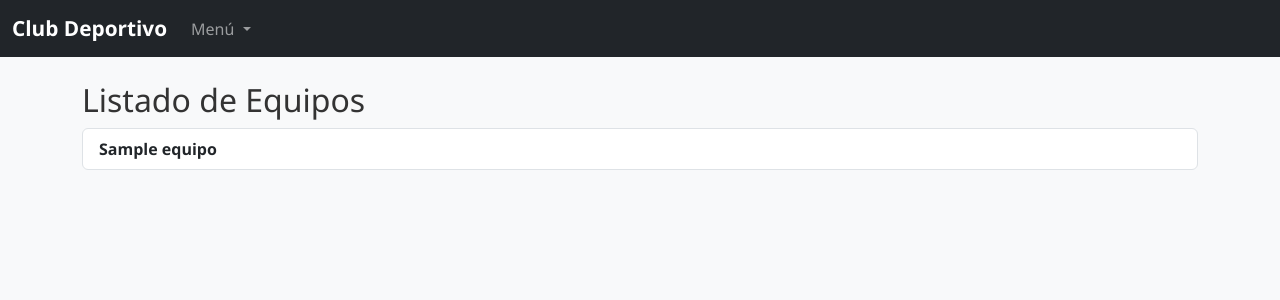
After one commit to AdrianG2405/club_deportivo, a PHP site: page /administrar/equipos.php in a window 1280 px wide. The commit adds this page. Shown: the top 300 px of the page. Run offline with PHP 8.4, Linux system fonts and the light colour scheme; tables that the repository leaves empty or names only in its code hold one stand-in row (values such as "Sample post").

Commit message:
Descripción del cambio

```diff
--- a/Includes/header.php
+++ b/Includes/header.php
@@ -2,38 +2,48 @@
 <html lang="es">
 <head>
     <meta charset="UTF-8">
-    <title>Club Deportivo</title>
     <meta name="viewport" content="width=device-width, initial-scale=1">
 
-    <!-- Bootstrap 5.3 CSS -->
+    <title>Club Deportivo</title>
+
+    <!-- Bootstrap CSS -->
     <link href="https://cdn.jsdelivr.net/npm/bootstrap@5.3.2/dist/css/bootstrap.min.css" rel="stylesheet">
 
-    <!-- Iconos Bootstrap -->
+    <!-- Bootstrap Icons -->
     <link rel="stylesheet" href="https://cdn.jsdelivr.net/npm/bootstrap-icons@1.10.5/font/bootstrap-icons.css">
 
     <!-- Tu CSS personalizado -->
     <link rel="stylesheet" href="/club_deportivo/css/estilos.css">
 </head>
 <body>
+<nav class="navbar navbar-expand-lg navbar-dark bg-dark">
+  <div class="container-fluid">
+    <a class="navbar-brand" href="/club_deportivo/index.php">Club Deportivo</a>
+    <button class="navbar-toggler" type="button" data-bs-toggle="collapse" data-bs-target="#navbarNavDropdown" aria-controls="navbarNavDropdown" aria-expanded="false" aria-label="Toggle navigation">
+      <span class="navbar-toggler-icon"></span>
+    </button>
 
-<!-- Menú de navegación -->
-<nav class="navbar navbar-expand-lg navbar-dark bg-dark shadow-sm">
-    <div class="container">
-        <a class="navbar-brand" href="/club_deportivo/index.php">🏅 Club Deportivo</a>
-        <button class="navbar-toggler" type="button" data-bs-toggle="collapse" data-bs-target="#navbarNav"
-                aria-controls="navbarNav" aria-expanded="false" aria-label="Toggle navigation">
-            <span class="navbar-toggler-icon"></span>
-        </button>
+    <div class="collapse navbar-collapse" id="navbarNavDropdown">
+      <ul class="navbar-nav">
 
-        <div class="collapse navbar-collapse" id="navbarNav">
-            <ul class="navbar-nav ms-auto">
-                <li class="nav-item"><a class="nav-link" href="/club_deportivo/index.php">Inicio</a></li>
-                <li class="nav-item"><a class="nav-link" href="/club_deportivo/administrar/entrenador.php">Entrenadores</a></li>
-                <li class="nav-item"><a class="nav-link" href="/club_deportivo/administrar/padre.php">Padres</a></li>
-                <li class="nav-item"><a class="nav-link" href="/club_deportivo/administrar/calendario.php">Calendario</a></li>
-                <li class="nav-item"><a class="nav-link" href="/club_deportivo/administrar/registro_jugador.php">Registro Jugadores</a></li>
-                <li class="nav-item"><a class="nav-link" href="/club_deportivo/includes/login.php">Login</a></li>
-            </ul>
-        </div>
+        <!-- Menú Desplegable -->
+        <li class="nav-item dropdown">
+          <a class="nav-link dropdown-toggle" href="#" id="menuDropdown" role="button" data-bs-toggle="dropdown" aria-expanded="false">
+            Menú
+          </a>
+          <ul class="dropdown-menu" aria-labelledby="menuDropdown">
+            <li><a class="dropdown-item" href="/club_deportivo/administrar/entrenador.php">Entrenador</a></li>
+            <li><a class="dropdown-item" href="/club_deportivo/administrar/padre.php">Padre</a></li>
+            <li><a class="dropdown-item" href="/club_deportivo/administrar/registro_jugador.php">Registro Jugadores</a></li>
+            <li><a class="dropdown-item" href="/club_deportivo/includes/login.php">Login</a></li>
+            <li><a class="dropdown-item" href="/club_deportivo/administrar/convocatorias.php">Convocatorias</a></li>
+            <li><a class="dropdown-item" href="/club_deportivo/administrar/calendario.php">Calendario</a></li>
+            <li><a class="dropdown-item" href="/club_deportivo/administrar/equipos.php">Equipos</a></li>
+            <li><a class="dropdown-item" href="/club_deportivo/administrar/jugadores.php">Jugadores</a></li>
+          </ul>
+        </li>
+
+      </ul>
     </div>
+  </div>
 </nav>
--- /dev/null
+++ b/administrar/equipos.php
@@ -0,0 +1,28 @@
+<?php
+session_start();
+require '../includes/db.php'; // Ajusta si está en otra ruta
+include '../includes/header.php';
+
+// Obtener todos los equipos
+$stmt = $pdo->query("SELECT * FROM equipos");
+$equipos = $stmt->fetchAll(PDO::FETCH_ASSOC);
+?>
+
+<div class="container mt-4">
+    <h2>Listado de Equipos</h2>
+
+    <?php if (empty($equipos)): ?>
+        <div class="alert alert-warning">No hay equipos registrados.</div>
+    <?php else: ?>
+        <ul class="list-group">
+            <?php foreach ($equipos as $equipo): ?>
+                <li class="list-group-item">
+                    <strong><?= htmlspecialchars($equipo['nombre']) ?></strong>
+                </li>
+            <?php endforeach; ?>
+        </ul>
+    <?php endif; ?>
+</div>
+
+</body>
+</html>
```
Also changed, not shown: administrar/jugadores.php (+32 -33 lines).
